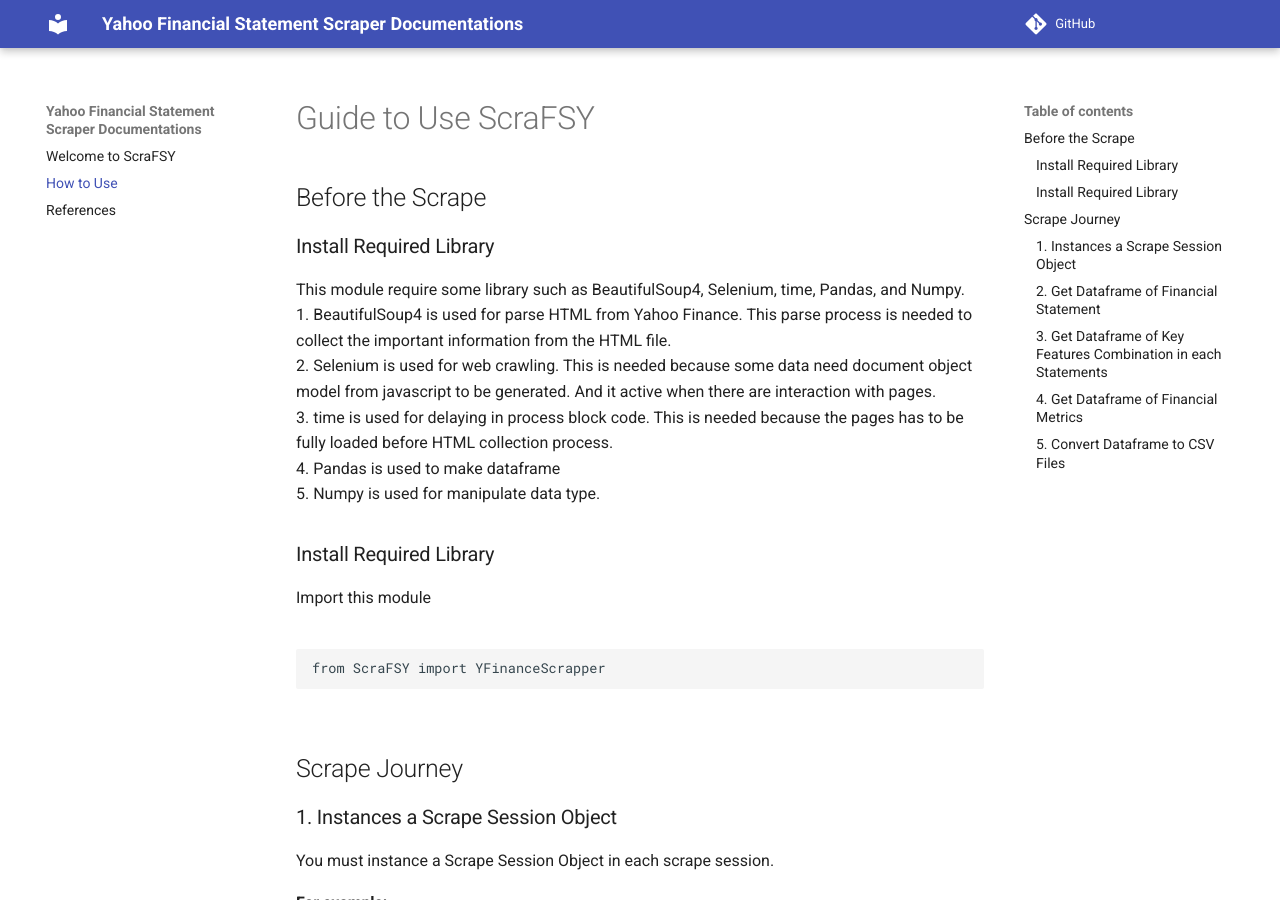
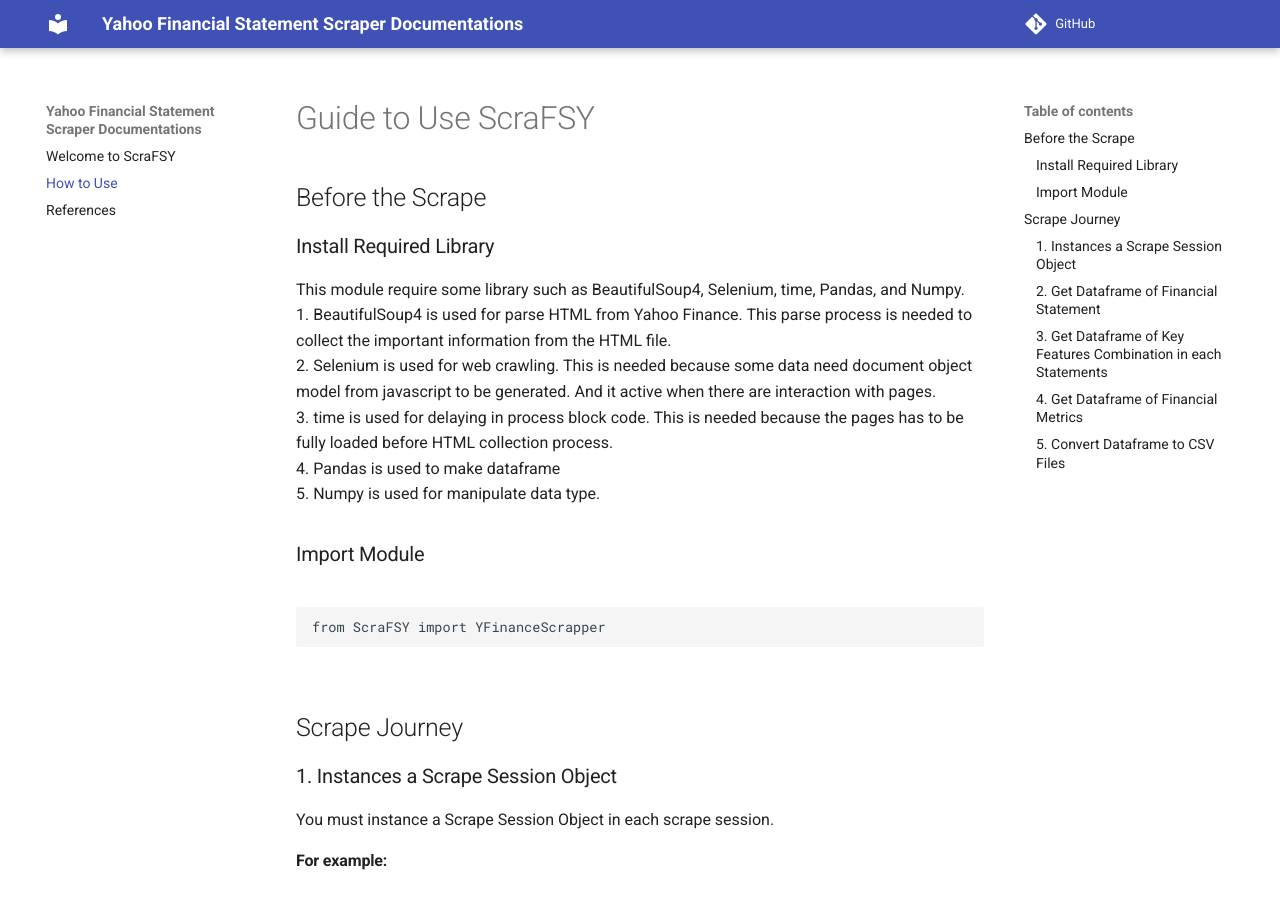
Before and after one commit to ryanalhakim27/Yahoo-Fincancial-Statement-Scraper, an MkDocs documentation site: the page built from docs/how to use.md, in a window 1280 px wide and 900 px high. Built offline with MkDocs 1.6.1 and Material for MkDocs 9.7.7, drawn with Linux system fonts in a browser that asks for light colours; comment, search, counter and statistics services are not loaded.

Commit message:
edit how to use.md

```diff
--- a/docs/how to use.md
+++ b/docs/how to use.md
@@ -11,8 +11,7 @@ This module require some library such as BeautifulSoup4, Selenium, time, Pandas,
 <br>4. Pandas is used to make dataframe
 <br>5. Numpy is used for manipulate data type.
 
-### Install Required Library
-Import this module
+### Import Module
 <pre>
     <code>from ScraFSY import YFinanceScrapper </code>
 </pre>
```
Also changed, not shown: 1 other file.
